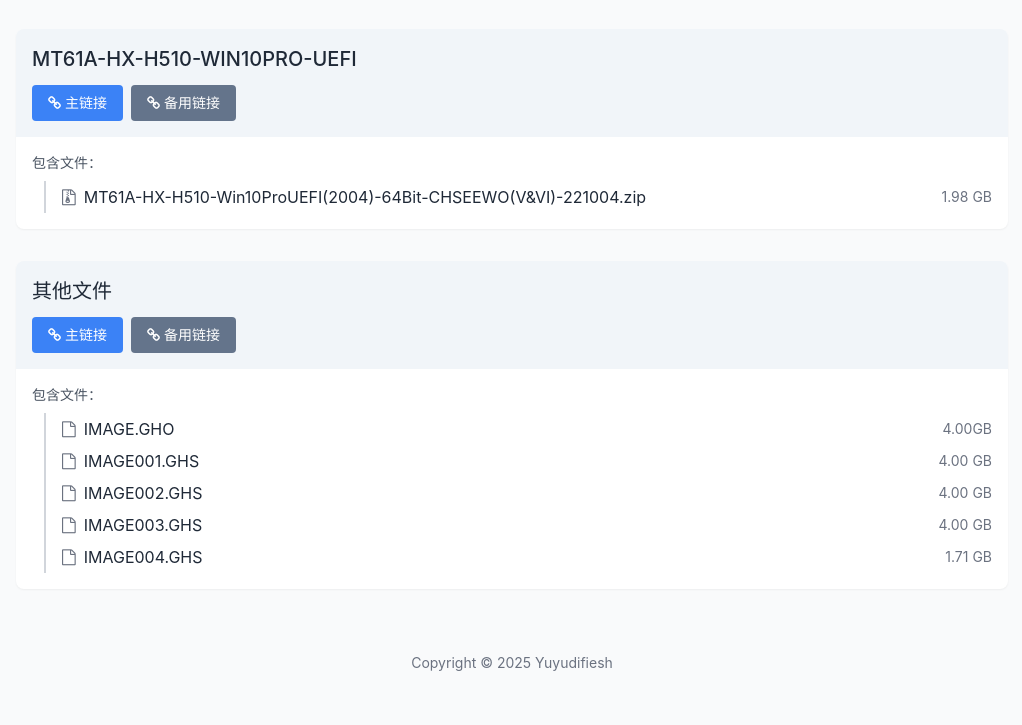
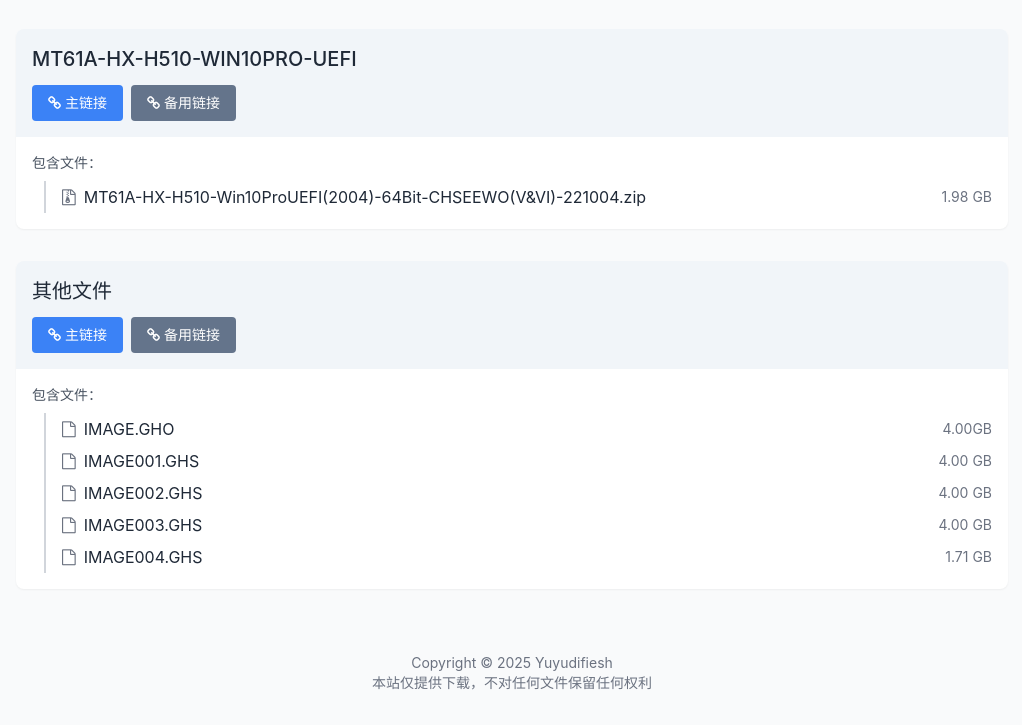
Before and after one commit to yuyudifiesh/seewo-img-down, a plain HTML site: page index.html in a window 1280 px wide. Shown: the part 1274-1999 px from the top of the page, without its empty margins (128-1150 px from the left). Drawn offline with nearby package versions, Linux system fonts and the light colour scheme.

Commit message:
Update index.html

```diff
--- a/index.html
+++ b/index.html
@@ -329,7 +329,7 @@
             </div>
         </main>
         <footer class="mt-16 text-center text-gray-500 text-sm">
-            <p>Copyright © 2025 Yuyudifiesh</p>
+            <p>Copyright © 2025 Yuyudifiesh<br>本站仅提供下载，不对任何文件保留任何权利</p>
         </footer>
     </div>
     <script>
```
